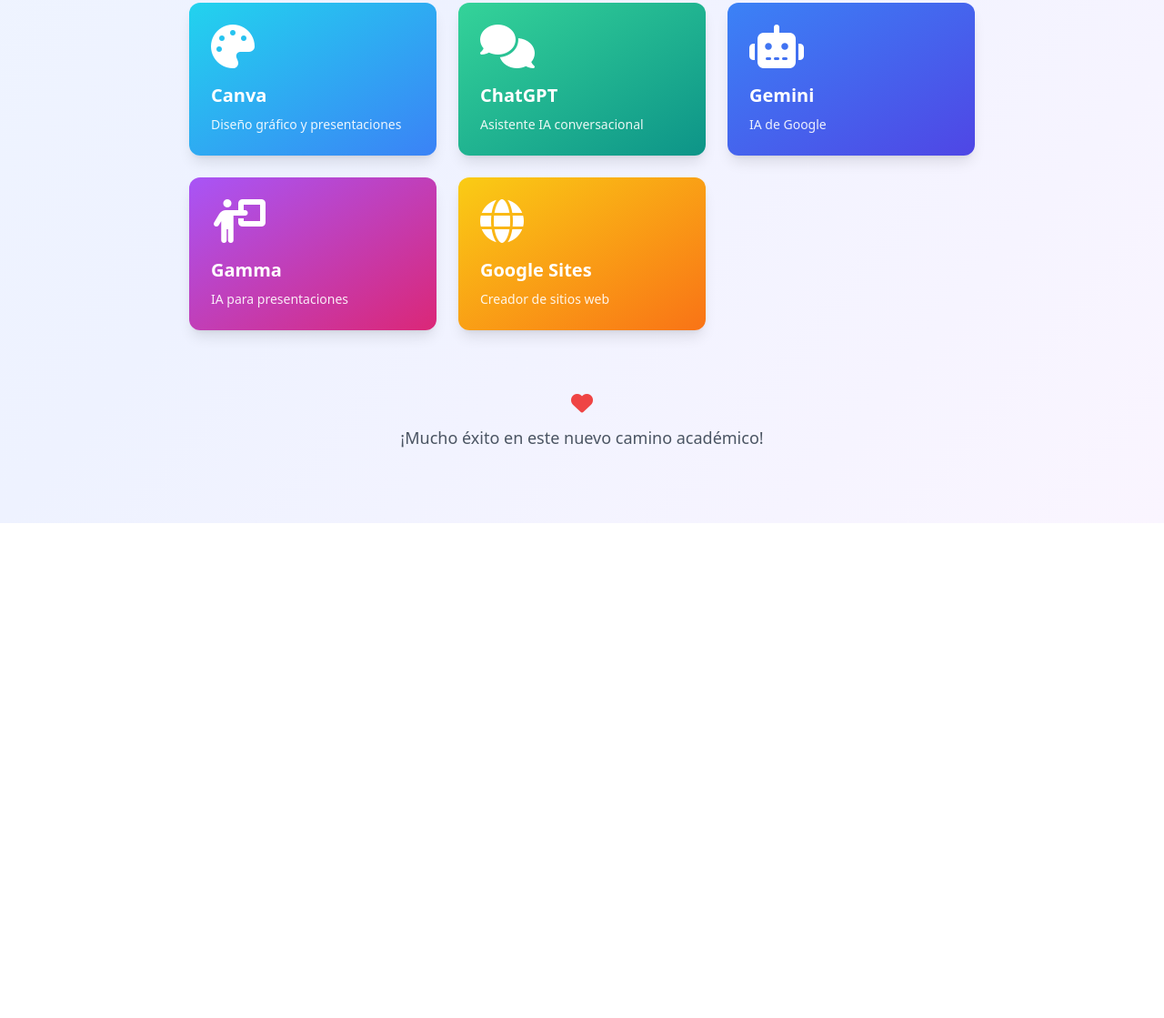
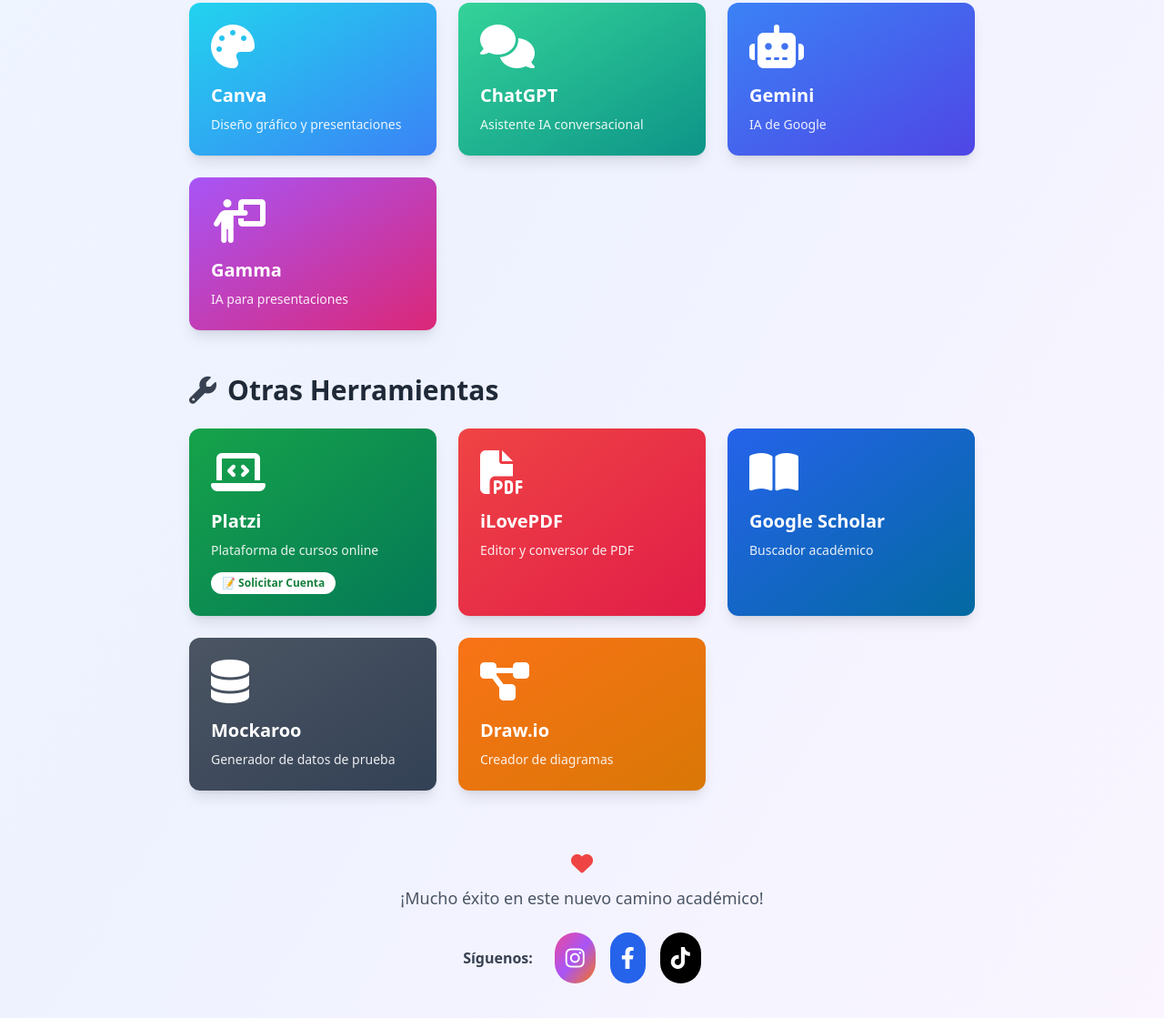
Before and after one commit to WilliamsRod19/williamsrod19.github.io, a plain HTML site: page index.html in a window 1280 px wide. Shown: the part 962-2081 px from the top of the page at 91% size. Before the commit the page ends 1537 px from the top, so only its background shows below. Drawn offline with nearby package versions, Linux system fonts and the light colour scheme.

Commit message:
refactor: improve HTML structure and formatting; add new tools and resources section

```diff
--- a/index.html
+++ b/index.html
@@ -1,5 +1,6 @@
 <!DOCTYPE html>
 <html lang="es">
+
 <head>
     <meta charset="UTF-8">
     <meta name="viewport" content="width=device-width, initial-scale=1.0">
@@ -8,23 +9,50 @@
     <link rel="stylesheet" href="https://cdnjs.cloudflare.com/ajax/libs/font-awesome/6.4.0/css/all.min.css">
     <style>
         @keyframes float {
-            0%, 100% { transform: translateY(0px); }
-            50% { transform: translateY(-20px); }
+
+            0%,
+            100% {
+                transform: translateY(0px);
+            }
+
+            50% {
+                transform: translateY(-20px);
+            }
         }
+
         .float-animation {
             animation: float 3s ease-in-out infinite;
         }
+
         @keyframes gradient {
-            0% { background-position: 0% 50%; }
-            50% { background-position: 100% 50%; }
-            100% { background-position: 0% 50%; }
+            0% {
+                background-position: 0% 50%;
+            }
+
+            50% {
+                background-position: 100% 50%;
+            }
+
+            100% {
+                background-position: 0% 50%;
+            }
         }
+
         .gradient-animate {
             background-size: 200% 200%;
             animation: gradient 8s ease infinite;
         }
     </style>
 </head>
+
+<script>
+    function abrirSolicitud() {
+        event.preventDefault();
+        event.stopPropagation();
+        window.open('http://www.certificate.gob.sv', '_blank');
+    }
+</script>
+
 <body class="min-h-screen bg-gradient-to-br from-blue-50 via-indigo-50 to-purple-50">
     <!-- Header con gradiente animado -->
     <div class="gradient-animate bg-gradient-to-r from-blue-600 via-indigo-600 to-purple-600 text-white py-16 px-4">
@@ -41,7 +69,8 @@
     <div class="max-w-4xl mx-auto px-4 py-12">
 
         <!-- Tarjeta de bienvenida -->
-        <div class="bg-white rounded-2xl shadow-xl p-8 mb-12 transform hover:scale-105 transition-transform duration-300">
+        <div
+            class="bg-white rounded-2xl shadow-xl p-8 mb-12 transform hover:scale-105 transition-transform duration-300">
             <div class="flex items-center mb-4">
                 <i class="fas fa-hand-sparkles text-4xl text-indigo-600 mr-4"></i>
                 <h2 class="text-3xl font-bold text-gray-800">¡Bienvenidos!</h2>
@@ -63,16 +92,20 @@
             <div class="grid md:grid-cols-3 gap-6">
 
                 <!-- Botón 1 - Google Classroom -->
-                <a href="https://campus.univo.edu.sv/" target="_blank" class="group bg-gradient-to-br from-green-500 to-green-600 rounded-xl shadow-lg p-6 transform hover:scale-110 hover:shadow-2xl transition-all duration-300">
+                <a href="https://campus.univo.edu.sv/" target="_blank"
+                    class="group bg-gradient-to-br from-green-500 to-green-600 rounded-xl shadow-lg p-6 transform hover:scale-110 hover:shadow-2xl transition-all duration-300">
                     <div class="text-white">
-                        <i class="fas fa-chalkboard-teacher text-5xl mb-4 group-hover:scale-110 transition-transform"></i>
+                        <i
+                            class="fas fa-chalkboard-teacher text-5xl mb-4 group-hover:scale-110 transition-transform"></i>
                         <h3 class="text-xl font-bold mb-2">Campus Virtual</h3>
                         <p class="text-sm opacity-90">Campus virtual de la Universidad</p>
                     </div>
                 </a>
 
                 <!-- Botón 2 - Recursos -->
-                <a href="#" target="_blank" class="group bg-gradient-to-br from-orange-500 to-red-500 rounded-xl shadow-lg p-6 transform hover:scale-110 hover:shadow-2xl transition-all duration-300">
+                <a href="https://drive.google.com/drive/folders/1w2-PqanzE_uU3FZoBTM_Yxq9Ps7unXTE?usp=sharing"
+                    target="_blank"
+                    class="group bg-gradient-to-br from-orange-500 to-red-500 rounded-xl shadow-lg p-6 transform hover:scale-110 hover:shadow-2xl transition-all duration-300">
                     <div class="text-white">
                         <i class="fas fa-folder-open text-5xl mb-4 group-hover:scale-110 transition-transform"></i>
                         <h3 class="text-xl font-bold mb-2">Recursos</h3>
@@ -87,13 +120,14 @@
         <div class="mb-12">
             <h2 class="text-3xl font-bold text-gray-800 mb-6 flex items-center">
                 <i class="fas fa-magic text-purple-600 mr-3"></i>
-                Herramientas IA & Diseño
+                Herramientas & IA
             </h2>
 
             <div class="grid md:grid-cols-2 lg:grid-cols-3 gap-6">
 
                 <!-- Canva -->
-                <a href="https://www.canva.com/" target="_blank" target="_blank" class="group bg-gradient-to-br from-cyan-400 to-blue-500 rounded-xl shadow-lg p-6 transform hover:scale-110 hover:shadow-2xl transition-all duration-300">
+                <a href="https://www.canva.com/" target="_blank" target="_blank"
+                    class="group bg-gradient-to-br from-cyan-400 to-blue-500 rounded-xl shadow-lg p-6 transform hover:scale-110 hover:shadow-2xl transition-all duration-300">
                     <div class="text-white">
                         <i class="fas fa-palette text-5xl mb-4 group-hover:scale-110 transition-transform"></i>
                         <h3 class="text-xl font-bold mb-2">Canva</h3>
@@ -102,7 +136,8 @@
                 </a>
 
                 <!-- ChatGPT -->
-                <a href="https://chatgpt.com/" target="_blank" class="group bg-gradient-to-br from-emerald-400 to-teal-600 rounded-xl shadow-lg p-6 transform hover:scale-110 hover:shadow-2xl transition-all duration-300">
+                <a href="https://chatgpt.com/" target="_blank"
+                    class="group bg-gradient-to-br from-emerald-400 to-teal-600 rounded-xl shadow-lg p-6 transform hover:scale-110 hover:shadow-2xl transition-all duration-300">
                     <div class="text-white">
                         <i class="fas fa-comments text-5xl mb-4 group-hover:scale-110 transition-transform"></i>
                         <h3 class="text-xl font-bold mb-2">ChatGPT</h3>
@@ -111,7 +146,8 @@
                 </a>
 
                 <!-- Gemini -->
-                <a href="https://gemini.google.com/app" target="_blank" class="group bg-gradient-to-br from-blue-500 to-indigo-600 rounded-xl shadow-lg p-6 transform hover:scale-110 hover:shadow-2xl transition-all duration-300">
+                <a href="https://gemini.google.com/app" target="_blank"
+                    class="group bg-gradient-to-br from-blue-500 to-indigo-600 rounded-xl shadow-lg p-6 transform hover:scale-110 hover:shadow-2xl transition-all duration-300">
                     <div class="text-white">
                         <i class="fas fa-robot text-5xl mb-4 group-hover:scale-110 transition-transform"></i>
                         <h3 class="text-xl font-bold mb-2">Gemini</h3>
@@ -120,20 +156,80 @@
                 </a>
 
                 <!-- Gamma -->
-                <a href="https://gamma.app/es" target="_blank" class="group bg-gradient-to-br from-purple-500 to-pink-600 rounded-xl shadow-lg p-6 transform hover:scale-110 hover:shadow-2xl transition-all duration-300">
+                <a href="https://gamma.app/es" target="_blank"
+                    class="group bg-gradient-to-br from-purple-500 to-pink-600 rounded-xl shadow-lg p-6 transform hover:scale-110 hover:shadow-2xl transition-all duration-300">
                     <div class="text-white">
-                        <i class="fas fa-person-chalkboard text-5xl mb-4 group-hover:scale-110 transition-transform"></i>
+                        <i
+                            class="fas fa-person-chalkboard text-5xl mb-4 group-hover:scale-110 transition-transform"></i>
                         <h3 class="text-xl font-bold mb-2">Gamma</h3>
                         <p class="text-sm opacity-90">IA para presentaciones</p>
                     </div>
                 </a>
 
-                <!-- Google Sites -->
-                <a href="https://sites.google.com/" target="_blank" class="group bg-gradient-to-br from-yellow-400 to-orange-500 rounded-xl shadow-lg p-6 transform hover:scale-110 hover:shadow-2xl transition-all duration-300">
+            </div>
+        </div>
+
+        <!-- Sección de Otras Herramientas -->
+        <div class="mb-12">
+            <h2 class="text-3xl font-bold text-gray-800 mb-6 flex items-center">
+                <i class="fas fa-wrench text-gray-700 mr-3"></i>
+                Otras Herramientas
+            </h2>
+
+            <div class="grid md:grid-cols-2 lg:grid-cols-3 gap-6">
+
+                <!-- Platzi -->
+                <a href="https://platzi.com/" target="_blank"
+                    class="group bg-gradient-to-br from-green-600 to-emerald-700 rounded-xl shadow-lg p-6 transform hover:scale-110 hover:shadow-2xl transition-all duration-300 block">
                     <div class="text-white">
-                        <i class="fas fa-globe text-5xl mb-4 group-hover:scale-110 transition-transform"></i>
-                        <h3 class="text-xl font-bold mb-2">Google Sites</h3>
-                        <p class="text-sm opacity-90">Creador de sitios web</p>
+                        <i class="fas fa-laptop-code text-5xl mb-4 group-hover:scale-110 transition-transform"></i>
+                        <h3 class="text-xl font-bold mb-2">Platzi</h3>
+                        <p class="text-sm opacity-90 mb-3">Plataforma de cursos online</p>
+                        <button onclick="abrirSolicitud()"
+                                class="text-xs bg-white text-green-700 px-3 py-1 rounded-full font-semibold hover:bg-green-100 transition-colors">
+                            📝 Solicitar Cuenta
+                        </button>
+                    </div>
+                </a>
+
+                <!-- iLovePDF -->
+                <a href="https://www.ilovepdf.com/es" target="_blank"
+                    class="group bg-gradient-to-br from-red-500 to-rose-600 rounded-xl shadow-lg p-6 transform hover:scale-110 hover:shadow-2xl transition-all duration-300">
+                    <div class="text-white">
+                        <i class="fas fa-file-pdf text-5xl mb-4 group-hover:scale-110 transition-transform"></i>
+                        <h3 class="text-xl font-bold mb-2">iLovePDF</h3>
+                        <p class="text-sm opacity-90">Editor y conversor de PDF</p>
+                    </div>
+                </a>
+
+
+                <!-- Google Scholar -->
+                <a href="https://scholar.google.com/" target="_blank"
+                    class="group bg-gradient-to-br from-blue-600 to-sky-700 rounded-xl shadow-lg p-6 transform hover:scale-110 hover:shadow-2xl transition-all duration-300">
+                    <div class="text-white">
+                        <i class="fas fa-book-open text-5xl mb-4 group-hover:scale-110 transition-transform"></i>
+                        <h3 class="text-xl font-bold mb-2">Google Scholar</h3>
+                        <p class="text-sm opacity-90">Buscador académico</p>
+                    </div>
+                </a>
+
+                <!-- Mockaroo -->
+                <a href="https://www.mockaroo.com/" target="_blank"
+                    class="group bg-gradient-to-br from-gray-600 to-slate-700 rounded-xl shadow-lg p-6 transform hover:scale-110 hover:shadow-2xl transition-all duration-300">
+                    <div class="text-white">
+                        <i class="fas fa-database text-5xl mb-4 group-hover:scale-110 transition-transform"></i>
+                        <h3 class="text-xl font-bold mb-2">Mockaroo</h3>
+                        <p class="text-sm opacity-90">Generador de datos de prueba</p>
+                    </div>
+                </a>
+
+                <!-- Draw.io -->
+                <a href="https://www.drawio.com/" target="_blank"
+                    class="group bg-gradient-to-br from-orange-500 to-amber-600 rounded-xl shadow-lg p-6 transform hover:scale-110 hover:shadow-2xl transition-all duration-300">
+                    <div class="text-white">
+                        <i class="fas fa-project-diagram text-5xl mb-4 group-hover:scale-110 transition-transform"></i>
+                        <h3 class="text-xl font-bold mb-2">Draw.io</h3>
+                        <p class="text-sm opacity-90">Creador de diagramas</p>
                     </div>
                 </a>
 
@@ -141,11 +237,35 @@
         </div>
 
         <!-- Footer decorativo -->
-        <div class="text-center text-gray-600 mt-16 pb-8">
+        <div class="text-center text-gray-600 mt-16">
             <i class="fas fa-heart text-red-500 text-2xl mb-2"></i>
-            <p class="text-lg">¡Mucho éxito en este nuevo camino académico!</p>
+            <p class="text-lg mb-6">¡Mucho éxito en este nuevo camino académico!</p>
+
+            <!-- Redes Sociales -->
+            <div class="flex justify-center items-center gap-4 mt-6">
+                <p class="text-gray-700 font-semibold mr-2">Síguenos:</p>
+
+                <!-- Instagram -->
+                <a href="https://www.instagram.com/univosm/" target="_blank"
+                    class="group bg-gradient-to-br from-pink-500 via-purple-500 to-orange-500 rounded-full p-3 transform hover:scale-110 hover:shadow-lg transition-all duration-300">
+                    <i class="fab fa-instagram text-white text-2xl group-hover:rotate-12 transition-transform"></i>
+                </a>
+
+                <!-- Facebook -->
+                <a href="https://www.facebook.com/UNIVOSM/" target="_blank"
+                    class="group bg-blue-600 rounded-full p-3 transform hover:scale-110 hover:shadow-lg transition-all duration-300">
+                    <i class="fab fa-facebook-f text-white text-2xl group-hover:rotate-12 transition-transform"></i>
+                </a>
+
+                <!-- TikTok -->
+                <a href="https://www.tiktok.com/@univosm" target="_blank"
+                    class="group bg-black rounded-full p-3 transform hover:scale-110 hover:shadow-lg transition-all duration-300">
+                    <i class="fab fa-tiktok text-white text-2xl group-hover:rotate-12 transition-transform"></i>
+                </a>
+            </div>
         </div>
 
     </div>
 </body>
+
 </html>
```
